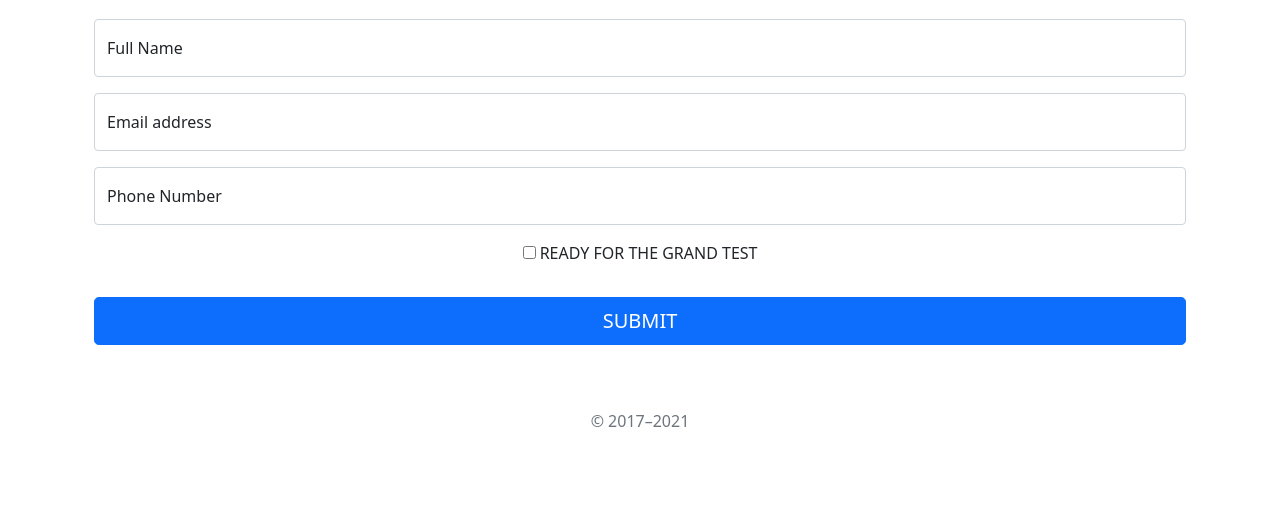
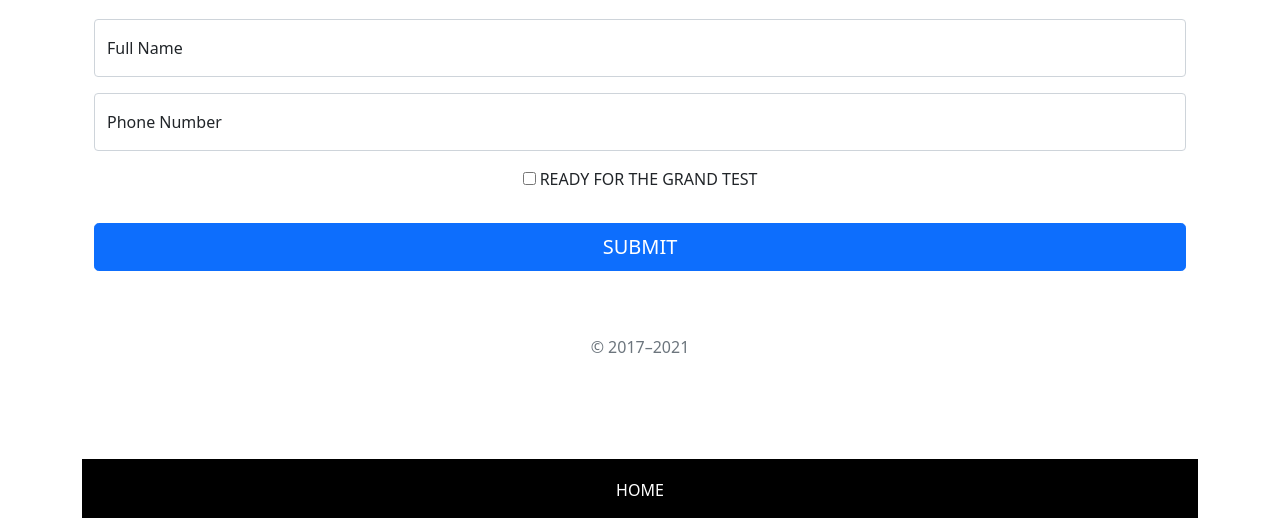
Before and after one commit to chakri-babu123/AplusAcademy.github.io, a plain HTML site: page weekly.html in a window 1280 px wide. Shown: the part 1313-1831 px from the top of the page. Drawn offline with nearby package versions, Linux system fonts and the light colour scheme.

Commit message:
Update weekly.html

```diff
--- a/weekly.html
+++ b/weekly.html
@@ -96,10 +96,7 @@
                         <label for="floatingInput">Full Name</label>
                     </div>
 
-                    <div class="form-floating my-3">
-                        <input type="email" class="form-control" id="email" placeholder="name@example.com">
-                        <label for="floatingInput">Email address</label>
-                    </div>
+
                     <div class="form-floating my-3">
                         <input type="number" class="form-control" id="number" placeholder="Number">
                         <label for="floatingPassword">Phone Number</label>
```
